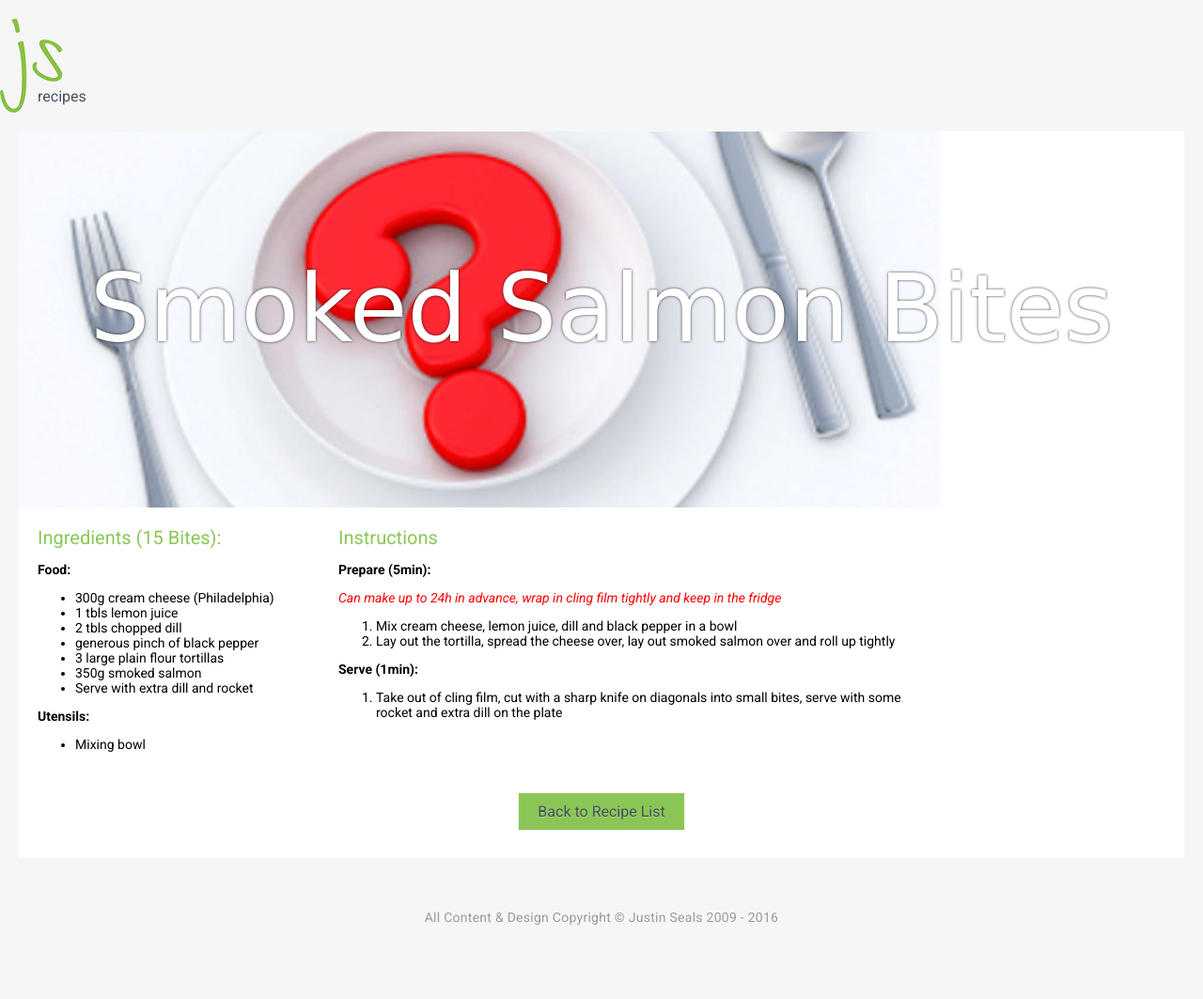
After one commit to justinseals/Recipes, a PHP site: page /smoked-salmon-bites in a window 1280 px wide. The commit adds this page. Shown: the whole page at 94% size. Run offline with PHP 8.4, Linux system fonts and the light colour scheme; some web fonts are replaced.

Commit message:
smoked salmon bites

```diff
--- a/mushroom-bites.php
+++ b/mushroom-bites.php
@@ -2,7 +2,7 @@
 
 <head>
 
-	<title>Justin Seals Helpful Recipe Website - Blank Recipe</title>
+	<title>Justin Seals Helpful Recipe Website - Mushroom Bites</title>
 
 	<?php include '_includes/header-inc.php'; ?>
 
--- a/party.php
+++ b/party.php
@@ -29,6 +29,11 @@
 			<p>Mushroom Bites</p>
 		</a><!--Recipe End-->
 
+		<a href="smoked-salmon-bites" class="recipe">
+			<img src="_images/food-thumbs/item-thumb.png" alt="#" />
+			<p>Smoked Salmon Bites</p>
+		</a><!--Recipe End-->
+
     </div><!--Main End-->
 
     <?php include '_includes/footer.php'; ?>
--- /dev/null
+++ b/smoked-salmon-bites.php
@@ -0,0 +1,63 @@
+<!DOCTYPE html>
+
+<head>
+
+	<title>Justin Seals Helpful Recipe Website - Smoked Salmon Bites</title>
+
+	<?php include '_includes/header-inc.php'; ?>
+
+</head>
+<body>
+
+<div id="pagewidth">
+
+    <?php include '_includes/masthead.php'; ?>
+
+    <div id="main" class="inner-recipe">
+		<div id="hero">
+			<h1>Smoked Salmon Bites</h1>
+			<img src="_images/food-heros/item-hero.jpg" alt="#" />
+		</div><!--Hero End-->
+
+		<div id="ingredients">
+			<h2>Ingredients (15 Bites):</h2>
+			<p><strong>Food:</strong></p>
+			<ul>
+				<li>300g cream cheese (Philadelphia)</li>
+				<li>1 tbls lemon juice</li>
+				<li>2 tbls chopped dill</li>
+				<li>generous pinch of black pepper</li>
+				<li>3 large plain flour tortillas</li>
+				<li>350g smoked salmon</li>
+				<li>Serve with extra dill and rocket</li>
+			</ul>
+			<p><strong>Utensils:</strong></p>
+			<ul>
+				<li>Mixing bowl</li>
+			</ul>
+		</div><!--Ingredients End-->
+
+		<div id="instructions">
+			<h2>Instructions</h2>
+			<p><strong>Prepare (5min):</strong></p>
+			<p class="notice">Can make up to 24h in advance, wrap in cling film tightly and keep in the fridge</p>
+			<ol>
+				<li>Mix cream cheese, lemon juice, dill and black pepper in a bowl</li>
+				<li>Lay out the tortilla, spread the cheese over, lay out smoked salmon over and roll up tightly</li>
+			</ol>
+			<p><strong>Serve (1min):</strong></p>
+			<ol>
+				<li>Take out of cling film, cut with a sharp knife on diagonals into small bites, serve with some rocket and extra dill on the plate</li>
+			</ol>
+		</div><!--Instructions End-->
+
+		<?php include '_includes/back-button.php'; ?>
+
+    </div><!--Main End-->
+
+    <?php include '_includes/footer.php'; ?>
+
+</div><!--Pagewidth End-->
+
+</body>
+</html>
```
